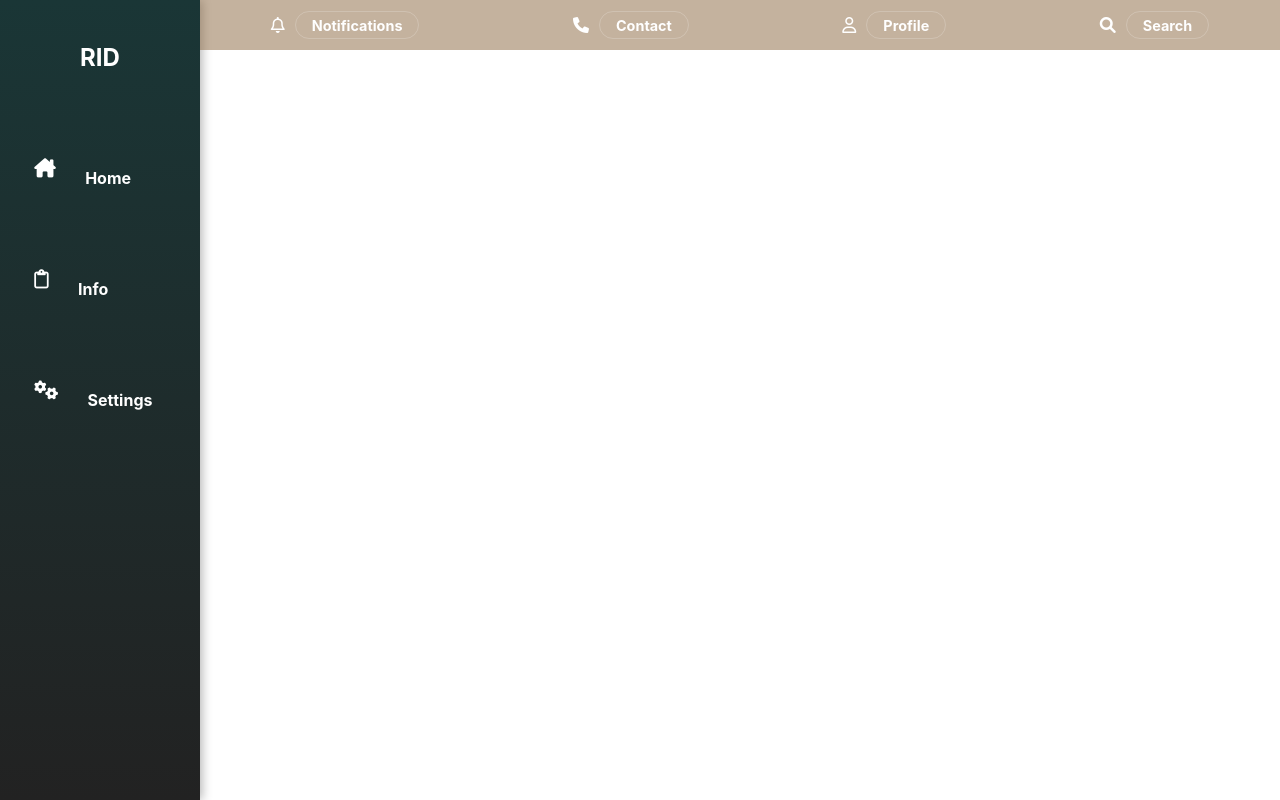
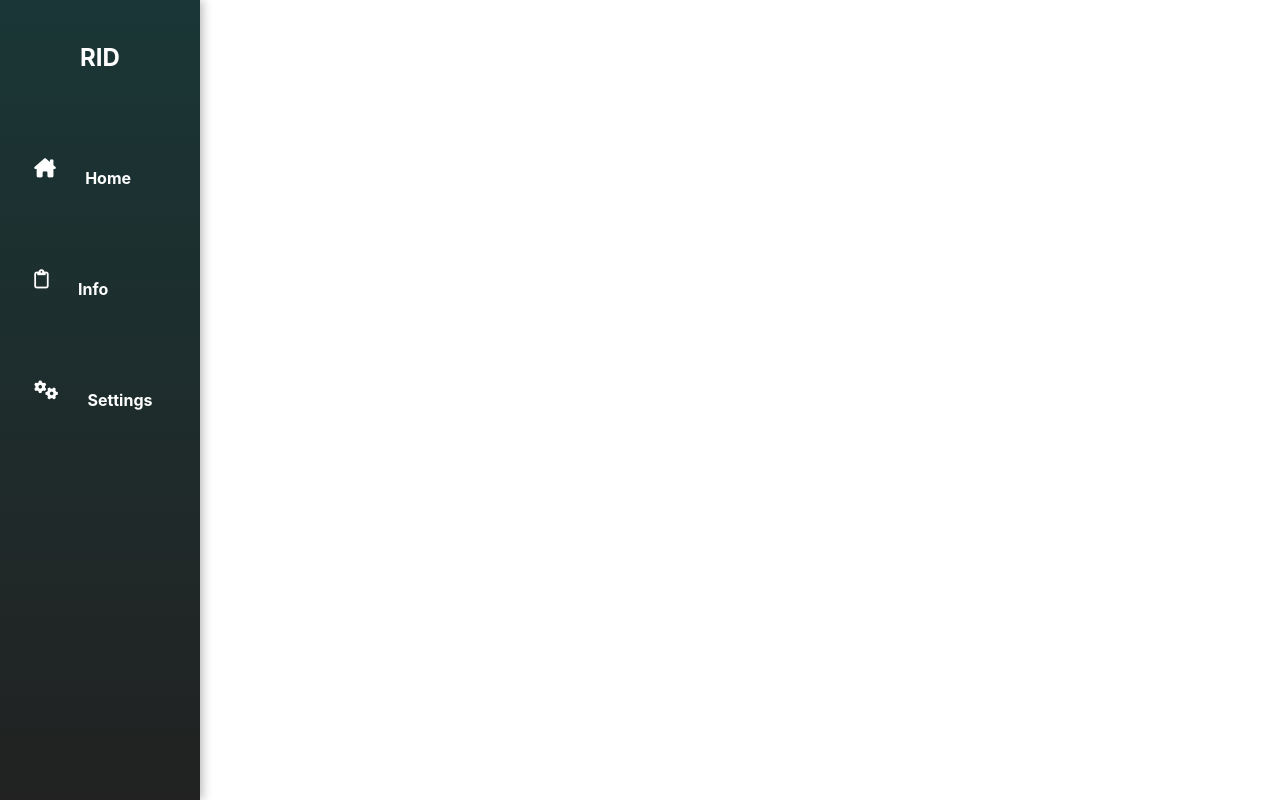
Before and after one commit to filodamos/ramarendezvous, a React (Vite) app: page / in a window 1280 px wide. Built offline with nearby package versions, Linux system fonts and the light colour scheme.

Commit message:
some small refactorings

```diff
--- a/index.html
+++ b/index.html
@@ -6,7 +6,6 @@
     <meta name="viewport" content="width=device-width, initial-scale=1.0" />
     <!-- Font Awesome CDN (use the latest version) -->
     <link rel="stylesheet" href="https://cdnjs.cloudflare.com/ajax/libs/font-awesome/6.0.0-beta3/css/all.min.css">
-
     <title>Vite + React + TS</title>
   </head>
   <body>
--- a/src/App.css
+++ b/src/App.css
@@ -1,21 +1,27 @@
 /* General App Styles */
 .app {
-  display: flex; /* Establish a flexbox container */
+  display: grid; /* Establish a flexbox container */
   height: 100vh; /* Full viewport height */
   width: 100vw; /* Full viewport width (to avoid overflow issues) */
-  flex-direction: row; /* Align items horizontally */
+  grid-template-columns: 60px 1fr; /* Sidebar and main content */
 }
 
 /* Sidebar styles */
 .sidebar {
-  background: linear-gradient(to bottom, #1a3636, #222222); /* Gradient background */
+  background: linear-gradient(
+    to bottom,
+    #1a3636,
+    #222222
+  ); /* Gradient background */
   width: 60px; /* Default width when collapsed */
   height: 100%; /* Full height */
   color: white;
   display: flex;
   flex-direction: column;
   align-items: center;
-  transition: width 0.3s ease, background-color 0.3s ease;
+  transition:
+    width 0.3s ease,
+    background-color 0.3s ease;
   box-shadow: 2px 0 10px rgba(0, 0, 0, 0.3); /* Subtle shadow for depth */
 }
 
@@ -46,7 +52,9 @@
   padding: 1rem 0.5rem; /* Add padding for better spacing */
   padding-inline: 1rem 50px;
   border-radius: 40px; /* Rounded edges */
-  transition: background-color 0.3s ease, color 0.3s ease; /* Smooth hover effect */
+  transition:
+    background-color 0.3s ease,
+    color 0.3s ease; /* Smooth hover effect */
   cursor: pointer;
 }
 
@@ -58,12 +66,19 @@
   font-size: 1rem; /* Button text size */
   font-weight: bold; /* Make button text bold */
   cursor: pointer; /* Pointer cursor on hover */
-  transition: color 0.3s ease, background-color 0.3s ease; /* Smooth effects */
+  transition:
+    color 0.3s ease,
+    background-color 0.3s ease; /* Smooth effects */
 }
 
 .menu-button:hover {
   color: #f0c674; /* Highlight text color on hover */
-  background-color: rgba(255, 255, 255, 0.1); /* Slight background change on hover */
+  background-color: rgba(
+    255,
+    255,
+    255,
+    0.1
+  ); /* Slight background change on hover */
   padding: 0.5rem 1.2rem; /* Adjust padding for better visual feedback */
   border-radius: 25px; /* Rounded appearance on hover */
 }
@@ -88,17 +103,32 @@
 }
 
 /* Upperbar styles */
-.upperbar {
-  display: flex;
-  flex-direction: row;
-  height: 50px;
-  position: fixed;
-  top: 0;
-  left: 0;
-  background-color: rgba(138, 103, 63, 0.5); /* Transparent brown tone */
-  transition: margin-left 0.3s ease, width 0.3s ease; /* Smooth animations */
-  margin-left: 60px; /* Default position when the sidebar is collapsed */
-  width: calc(100% - 60px); /* Adjust width */
+/* .upperbar { */
+/*   display: flex; */
+/*   flex-direction: row; */
+/*   height: 50px; */
+/*   position: fixed; */
+/*   top: 0; */
+/*   left: 0; */
+/*   background-color: rgba(138, 103, 63, 0.5); /\* Transparent brown tone *\/ */
+/*   transition: margin-left 0.3s ease, width 0.3s ease; /\* Smooth animations *\/ */
+/*   margin-left: 60px; /\* Default position when the sidebar is collapsed *\/ */
+/*   width: calc(100% - 60px); /\* Adjust width *\/ */
+/* } */
+
+.main-container {
+  display: grid;
+  grid-template-rows: 60px 1fr;
+  .upperbar {
+    display: grid;
+    .upperbar-items {
+      display: grid;
+      /* grid-template-columns: repeat(4, max-content); */
+      grid-auto-flow: column;
+      grid-auto-columns: max-content;
+      justify-content: end;
+    }
+  }
 }
 
 .sidebar.open ~ .upperbar {
@@ -106,14 +136,14 @@
   width: calc(100% - 200px); /* Adjust upperbar width accordingly */
 }
 
-.upperbar-items {
-  display: flex; /* Horizontal layout */
-  gap: 2rem; /* Space between upperbar items */
-  justify-content: space-around; /* Spread items evenly */
-  align-items: center; /* Center vertically */
-  width: 100%; /* Fill available space */
-  padding: 0 10px; /* Padding on sides */
-}
+/* .upperbar-items { */
+/*   display: flex; /\* Horizontal layout *\/ */
+/*   gap: 2rem; /\* Space between upperbar items *\/ */
+/*   justify-content: space-around; /\* Spread items evenly *\/ */
+/*   align-items: center; /\* Center vertically *\/ */
+/*   width: 100%; /\* Fill available space *\/ */
+/*   padding: 0 10px; /\* Padding on sides *\/ */
+/* } */
 
 .upperbar-item {
   display: flex; /* Align icon and button horizontally */
@@ -134,7 +164,9 @@
   font-size: 0.9rem; /* Slightly smaller font size */
   font-weight: bold; /* Bold text for buttons */
   cursor: pointer; /* Pointer cursor on hover */
-  transition: background-color 0.3s ease, color 0.3s ease; /* Smooth hover effects */
+  transition:
+    background-color 0.3s ease,
+    color 0.3s ease; /* Smooth hover effects */
 }
 
 .upperbar-button:hover {
--- a/src/App.tsx
+++ b/src/App.tsx
@@ -1,19 +1,20 @@
-import React, { useState } from 'react'
-import './App.css'
+import React, { useState } from "react";
+import "./App.css";
+import { UpperBar } from "./components/UpperBar";
 
 const App = () => {
-  const [isOpen, setIsOpen] = useState(false)
+  const [isOpen, setIsOpen] = useState(false);
 
   // Functionality for a button click action
   const handleButtonClick = (buttonName) => {
-    alert(`${buttonName} clicked!`)
-  }
+    alert(`${buttonName} clicked!`);
+  };
 
   return (
     <div className="app">
       {/* Sidebar */}
       <div
-        className={`sidebar ${isOpen ? 'open' : ''}`}
+        className={`sidebar ${isOpen ? "open" : ""}`}
         onMouseEnter={() => setIsOpen(true)}
         onMouseLeave={() => setIsOpen(false)}
       >
@@ -26,7 +27,7 @@ const App = () => {
             {isOpen && (
               <button
                 className="menu-button"
-                onClick={() => handleButtonClick('Home Button')}
+                onClick={() => handleButtonClick("Home Button")}
               >
                 Home
               </button>
@@ -37,7 +38,7 @@ const App = () => {
             {isOpen && (
               <button
                 className="menu-button"
-                onClick={() => handleButtonClick('Info Button')}
+                onClick={() => handleButtonClick("Info Button")}
               >
                 Info
               </button>
@@ -48,7 +49,7 @@ const App = () => {
             {isOpen && (
               <button
                 className="menu-button"
-                onClick={() => handleButtonClick('Settings Button')}
+                onClick={() => handleButtonClick("Settings Button")}
               >
                 Settings
               </button>
@@ -57,49 +58,13 @@ const App = () => {
         </ul>
       </div>
 
-      {/* Upperbar */}
-      <div className={`upperbar ${isOpen ? 'open' : ''}`}>
-        <div className="upperbar-items">
-          <div className="upperbar-item">
-            <i className="fa-regular fa-bell"></i>
-            <button
-              className="upperbar-button"
-              onClick={() => handleButtonClick('Notifications Button')}
-            >
-              Notifications
-            </button>
-          </div>
-          <div className="upperbar-item">
-            <i className="fa-solid fa-phone"></i>
-            <button
-              className="upperbar-button"
-              onClick={() => handleButtonClick('Contact Button')}
-            >
-              Contact
-            </button>
-          </div>
-          <div className="upperbar-item">
-            <i className="fa-regular fa-user"></i>
-            <button
-              className="upperbar-button"
-              onClick={() => handleButtonClick('Profile Button')}
-            >
-              Profile
-            </button>
-          </div>
-          <div className="upperbar-item">
-            <i className="fa-solid fa-magnifying-glass"></i>
-            <button
-              className="upperbar-button"
-              onClick={() => handleButtonClick('Search Button')}
-            >
-              Search
-            </button>
-          </div>
-        </div>
+      <div className="main-container">
+        {/* Upperbar */}
+        <UpperBar isOpen={isOpen} />
+        <div className="content"></div>
       </div>
     </div>
-  )
-}
+  );
+};
 
-export default App
+export default App;
--- /dev/null
+++ b/src/components/UpperBar/index.tsx
@@ -0,0 +1,52 @@
+type UpperBarProps = {
+  isOpen: boolean;
+};
+
+function handleButtonClick(msg: string) {
+  console.log(msg);
+}
+
+export function UpperBar({ isOpen }: UpperBarProps) {
+  return (
+    <div className={`upperbar ${isOpen ? "open" : ""}`}>
+      <div className="upperbar-items">
+        <div className="upperbar-item">
+          <i className="fa-regular fa-bell"></i>
+          <button
+            className="upperbar-button"
+            onClick={() => handleButtonClick("Notifications Button")}
+          >
+            Notifications
+          </button>
+        </div>
+        <div className="upperbar-item">
+          <i className="fa-solid fa-phone"></i>
+          <button
+            className="upperbar-button"
+            onClick={() => handleButtonClick("Contact Button")}
+          >
+            Contact
+          </button>
+        </div>
+        <div className="upperbar-item">
+          <i className="fa-regular fa-user"></i>
+          <button
+            className="upperbar-button"
+            onClick={() => handleButtonClick("Profile Button")}
+          >
+            Profile
+          </button>
+        </div>
+        <div className="upperbar-item">
+          <i className="fa-solid fa-magnifying-glass"></i>
+          <button
+            className="upperbar-button"
+            onClick={() => handleButtonClick("Search Button")}
+          >
+            Search
+          </button>
+        </div>
+      </div>
+    </div>
+  );
+}
```
